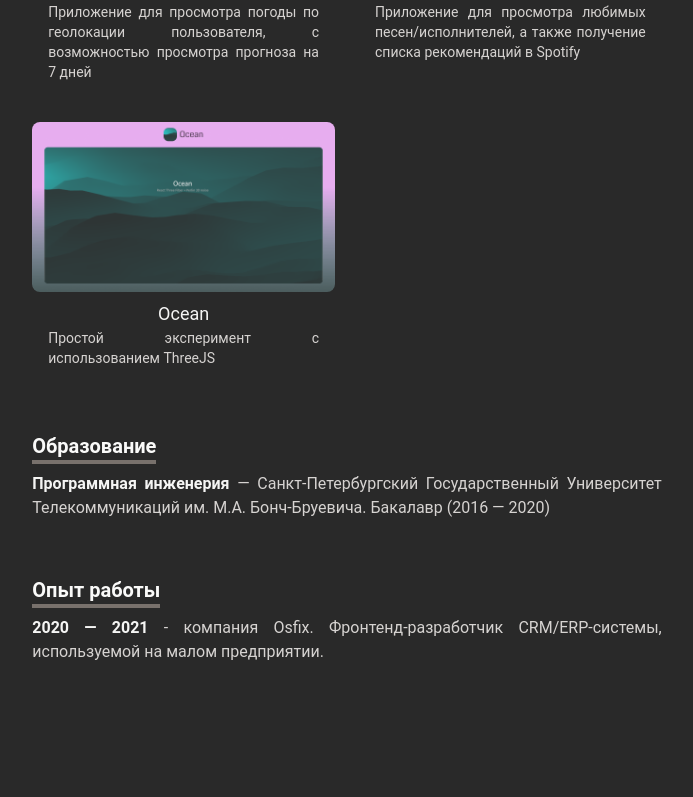
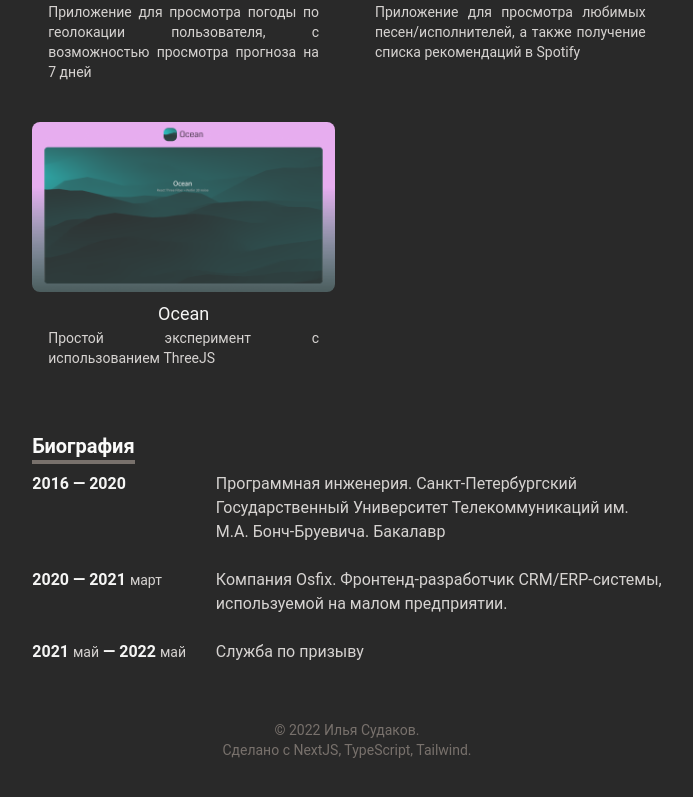
Before and after one commit to ilyasudakov/portfolio-react, a Next.js app: page / in a window 1280 px wide. Shown: the part 1341-2138 px from the top of the page, without its empty margins (293-986 px from the left). Built offline with nearby package versions, Linux system fonts and the light colour scheme.

Commit message:
Add Bio, Copyright components

```diff
--- a/src/data/landing.ts
+++ b/src/data/landing.tsx
@@ -61,3 +61,35 @@
     image: "/projects/ocean_threejs.png",
   },
 ];
+
+const SmallTextPeriod: React.FC<{ children: React.ReactNode }> = ({
+  children,
+}) => {
+  return <span className="font-normal text-stone-300 text-sm">{children}</span>;
+};
+
+export const bioPeriods = [
+  {
+    period: <span>2016 — 2020</span>,
+    description:
+      "Программная инженерия. Санкт-Петербургский Государственный Университет Телекоммуникаций им. М.А. Бонч-Бруевича. Бакалавр",
+  },
+  {
+    period: (
+      <span>
+        2020 — 2021 <SmallTextPeriod>март</SmallTextPeriod>
+      </span>
+    ),
+    description:
+      "Компания Osfix. Фронтенд-разработчик CRM/ERP-системы, используемой на малом предприятии.",
+  },
+  {
+    period: (
+      <span>
+        2021 <SmallTextPeriod>май</SmallTextPeriod> — 2022{" "}
+        <SmallTextPeriod>май</SmallTextPeriod>
+      </span>
+    ),
+    description: "Служба по призыву",
+  },
+];
--- a/src/pages/index.tsx
+++ b/src/pages/index.tsx
@@ -2,7 +2,7 @@
 import Image from "next/image";
 import React from "react";
 
-import { projectsList } from "../data/landing";
+import { bioPeriods, projectsList } from "../data/landing";
 import GithubIcon from "/public/svg/github.svg";
 import MailIcon from "/public/svg/mail.svg";
 import LinkedInIcon from "/public/svg/linkedin.svg";
@@ -20,8 +20,8 @@
       <Title />
       <About />
       <Projects />
-      <Education />
-      <WorkExperience />
+      <Bio />
+      <Copyright />
     </div>
   );
 };
@@ -51,7 +51,7 @@
 }> = ({ children, href }) => {
   return (
     <a
-      className="text-fuchsia-500 inline w-fit border-b border-fuchsia-500"
+      className="text-fuchsia-400 inline w-fit border-b border-fuchsia-400"
       target="_blank"
       rel="noreferrer noopener"
       href={href}
@@ -106,7 +106,7 @@
           <div>React-разработчик</div>
           <ContactsList />
         </div>
-        <div className="flex overflow-hidden rounded-full border-2 border-stone-200">
+        <div className="flex self-end sm:self-center overflow-hidden rounded-full border-2 border-stone-200">
           <Image
             src="/headshot.jpg"
             className="max-w-full"
@@ -195,25 +195,41 @@
         <li>
           <span className="font-bold text-stone-100">
             Программная инженерия
-          </span>{" "}
-          — Санкт-Петербургский Государственный Университет Телекоммуникаций им.
-          М.А. Бонч-Бруевича. Бакалавр (2016 — 2020)
+          </span>
+          <span className="ml-[2rem]">
+            Санкт-Петербургский Государственный Университет Телекоммуникаций им.
+            М.А. Бонч-Бруевича. Бакалавр (2016 — 2020)
+          </span>
         </li>
       </ul>
     </TextBlock>
   );
 };
 
-const WorkExperience: React.FC = () => {
+const Bio: React.FC = () => {
   return (
-    <TextBlock title="Опыт работы">
-      <ul>
-        <li>
-          <span className="font-bold text-stone-100">2020 — 2021</span> -
-          компания Osfix. Фронтенд-разработчик CRM/ERP-системы, используемой на
-          малом предприятии.
-        </li>
+    <TextBlock title="Биография">
+      <ul className="flex flex-col gap-4">
+        {bioPeriods.map(({ period, description }) => (
+          <li key={description}>
+            <div className="flex flex-col sm:flex-row">
+              <div className="font-bold text-stone-100 text-left w-full sm:max-w-[20ch]">
+                {period}
+              </div>
+              <div className="text-left">{description}</div>
+            </div>
+          </li>
+        ))}
       </ul>
     </TextBlock>
   );
 };
+
+const Copyright: React.FC = () => {
+  return (
+    <div className="text-center text-sm text-stone-500">
+      <div>© 2022 Илья Судаков.</div>
+      <div>Сделано с NextJS, TypeScript, Tailwind.</div>
+    </div>
+  );
+};
```
